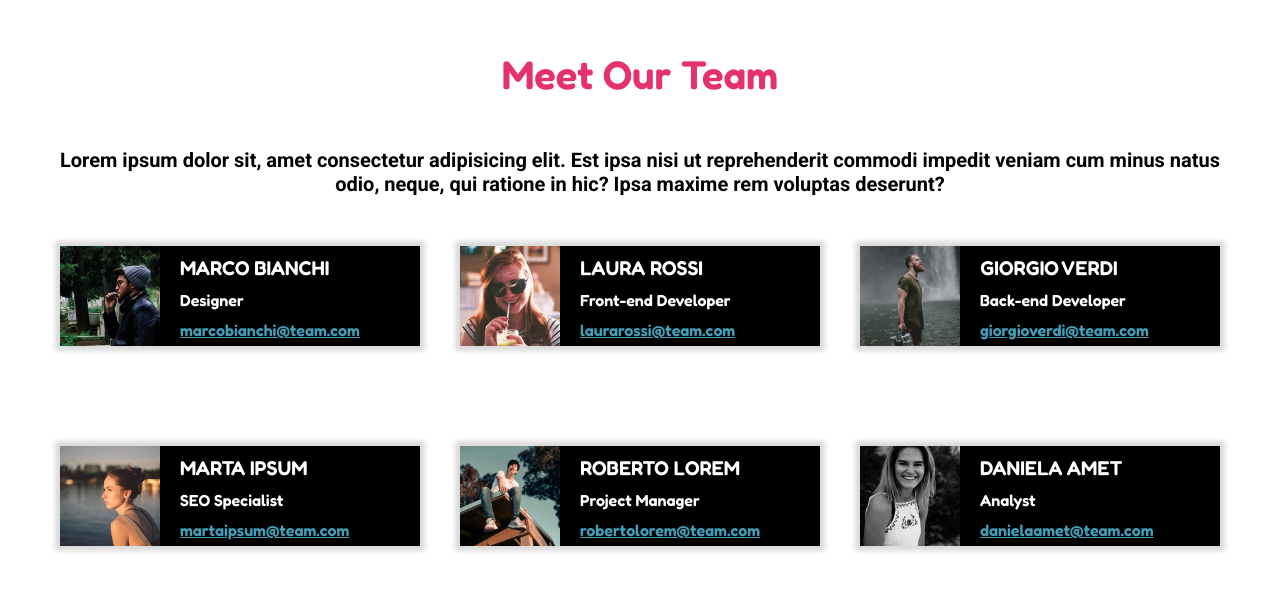
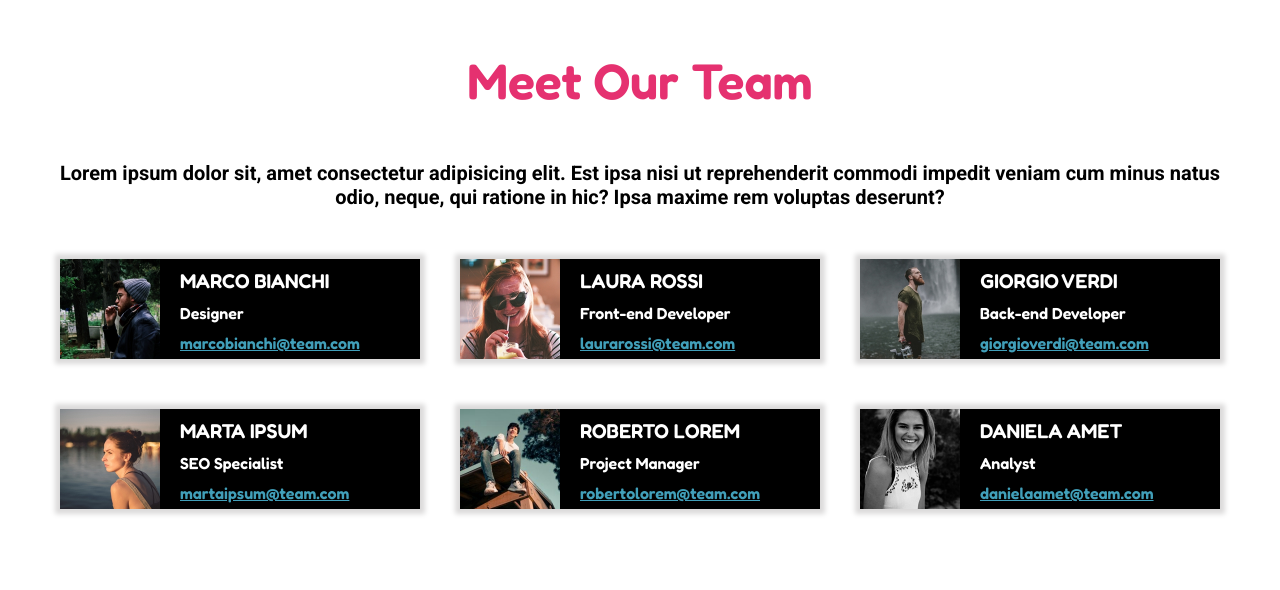
Before and after one commit to MatteoGrigoletto/html-css-float-cards, a plain HTML site: page index.html in a window 1280 px wide. Drawn offline with Linux system fonts and the light colour scheme.

Commit message:
modificati-margini

```diff
--- a/css/style.css
+++ b/css/style.css
@@ -25,7 +25,7 @@ body{
 }
 h1{
     color: #E53170;
-    font-size: 40px;
+    font-size: 50px;
     text-align: center;
     margin: 50px;
 }
@@ -45,7 +45,7 @@ sezione banner
     background-color: black;
     color: wheat;
     float: left;
-    margin: 50px 20px ;
+    margin: 50px 20px 0px ;
     box-shadow: 0 0 5px 5px rgb(219, 218, 218);
 }
 .photo{
```
